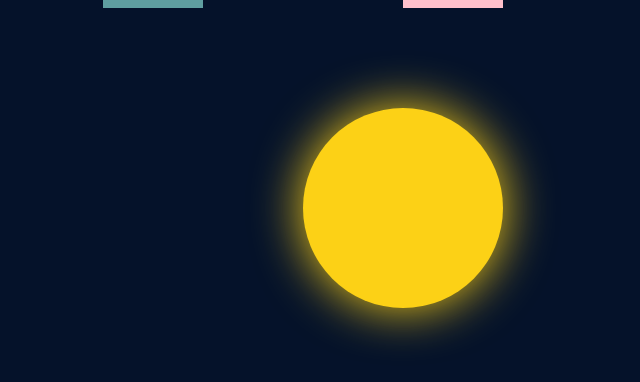
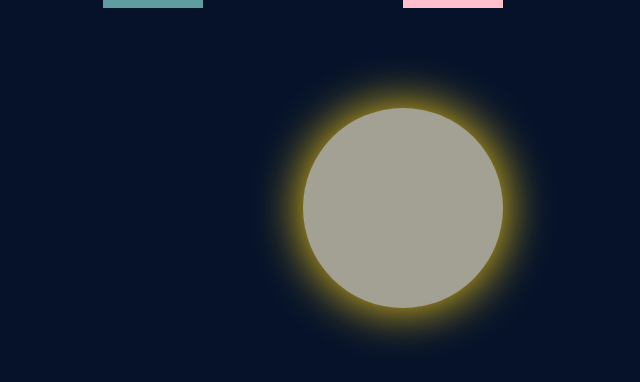
Before and after one commit to leonardo0820/HOLANDA, a plain HTML site: page index.html in a window 1280 px wide. Shown: the whole page, without its empty margins (337-977 px from the left). Drawn offline with Linux system fonts and the light colour scheme.

Commit message:
Update index.html

```diff
--- a/index.html
+++ b/index.html
@@ -17,8 +17,8 @@
       .moon {
         width: 200px;
         height: 200px;
-        border-radius: 50%;
-        background-color: #FCD116;
+        border-radius: 70%;
+        background-color: #a3a094;
         position: absolute;
         top: 100px;
         right: 100px;
```
